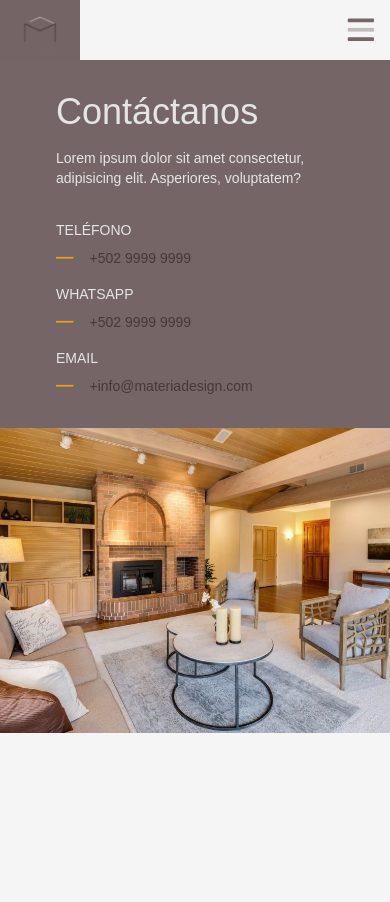
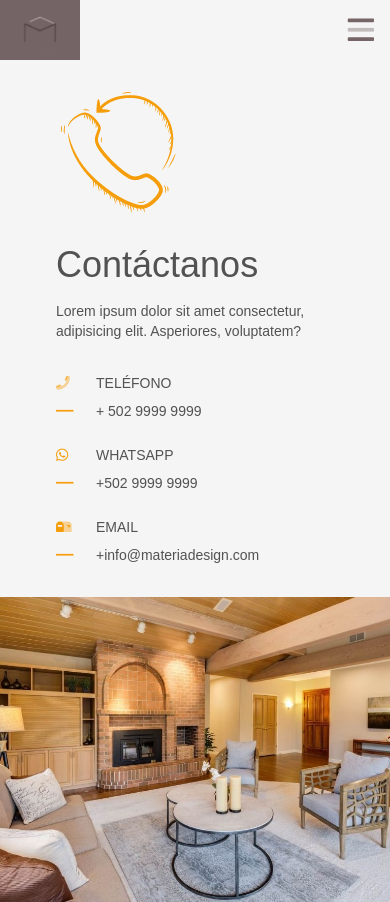
Before and after one commit to dannyrational/materia-design, a website: page contacto.html in a window 390 px wide. Shown: the top 902 px of the page. Drawn offline with Linux system fonts and the light colour scheme; a web font is replaced by a local one.

Commit message:
12: Working on Contact Page & Made Adjustments to Other Pages

```diff
--- a/contacto.html
+++ b/contacto.html
@@ -100,33 +100,43 @@
 
     <!--? Section One -->
     <section class="">
-        <div class="grid grid-cols-12 text-trueGray-200 bg-primary md:h-[700px]">
+        <div class="grid grid-cols-12 text-trueGray-600 md:h-[700px]">
             <div class="flex flex-col justify-center col-span-12 py-8 md:col-span-6 px-14 md:px-8 xl:px-24">
                 <div class="mb-8">
-                    <h2 class="mb-4 text-4xl font-medium sm:text-5xl font-rubik">Contáctanos</h2>
+                    <img class="mb-8" src="assets/images/contact.png" alt="">
+                    <h2 class="mb-4 text-4xl font-medium sm:text-5xl font-rubik ">Contáctanos</h2>
                     <p class="text-sm font-light sm:text-base lg:text-lg">Lorem ipsum dolor sit amet consectetur,
                         adipisicing elit. Asperiores, voluptatem?</p>
                 </div>
-                <div class="mb-4">
-                    <p class="mb-2 text-sm font-light uppercase sm:text-base lg:text-lg">Teléfono
-                    </p>
+                <div class="mb-6">
+                    <div class="flex items-center mb-2 space-x-4">
+                        <i class="w-6 text-sm text-yellow-500 fad fa-phone sm:text-base lg:text-lg"></i>
+                        <p class="text-sm font-light uppercase sm:text-base lg:text-lg">Teléfono
+                        </p>
+                    </div>
                     <div class="flex items-center space-x-4">
-                        <i class="text-sm text-yellow-500 fas fa-horizontal-rule sm:text-base lg:text-lg"></i>
-                        <p class="text-sm text-secondary sm:text-base lg:text-lg">+502 9999 9999</p>
+                        <i class="w-6 text-sm text-yellow-500 fas fa-horizontal-rule sm:text-base lg:text-lg"></i>
+                        <p class="text-sm sm:text-base lg:text-lg">+ 502 9999 9999</p>
                     </div>
                 </div>
-                <div class="mb-4">
-                    <p class="mb-2 text-sm font-light uppercase sm:text-base lg:text-lg">WhatsApp</p>
+                <div class="mb-6">
+                    <div class="flex items-center mb-2 space-x-4">
+                        <i class="w-6 text-sm text-yellow-500 fab fa-whatsapp sm:text-base lg:text-lg"></i>
+                        <p class="text-sm font-light uppercase sm:text-base lg:text-lg">WhatsApp</p>
+                    </div>
                     <div class="flex items-center space-x-4">
-                        <i class="text-sm text-yellow-500 fas fa-horizontal-rule sm:text-base lg:text-lg"></i>
-                        <p class="text-sm sm:text-base lg:text-lg text-secondary">+502 9999 9999</p>
+                        <i class="w-6 text-sm text-yellow-500 fas fa-horizontal-rule sm:text-base lg:text-lg"></i>
+                        <p class="text-sm sm:text-base lg:text-lg">+502 9999 9999</p>
                     </div>
                 </div>
                 <div>
-                    <p class="mb-2 text-sm font-light uppercase sm:text-base lg:text-lg">Email</p>
+                    <div class="flex items-center mb-2 space-x-4">
+                        <i class="w-6 text-sm text-yellow-500 fad fa-mailbox sm:text-base lg:text-lg"></i>
+                        <p class="text-sm font-light uppercase sm:text-base lg:text-lg">Email</p>
+                    </div>
                     <div class="flex items-center space-x-4">
-                        <i class="text-sm text-yellow-500 fas fa-horizontal-rule sm:text-base lg:text-lg"></i>
-                        <a class="text-sm sm:text-base lg:text-lg text-secondary" href="emailto:info@materiadesign.com"
+                        <i class="w-6 text-sm text-yellow-500 fas fa-horizontal-rule sm:text-base lg:text-lg"></i>
+                        <a class="text-sm sm:text-base lg:text-lg" href="emailto:info@materiadesign.com"
                             rel="noopener">+info@materiadesign.com</a>
                     </div>
                 </div>
@@ -139,7 +149,7 @@
     </section>
 
     <!--? Section Two -->
-    <section class="h-[500px]">
+    <section class="h-[500px] bg-primary">
 
     </section>
 
```
Also changed, not shown: catalogo.html (+9 -11 lines), index.html (+3 -3 lines), assets/css/style.css, assets/images/carpenter.png (added), assets/images/contact.png (added).
